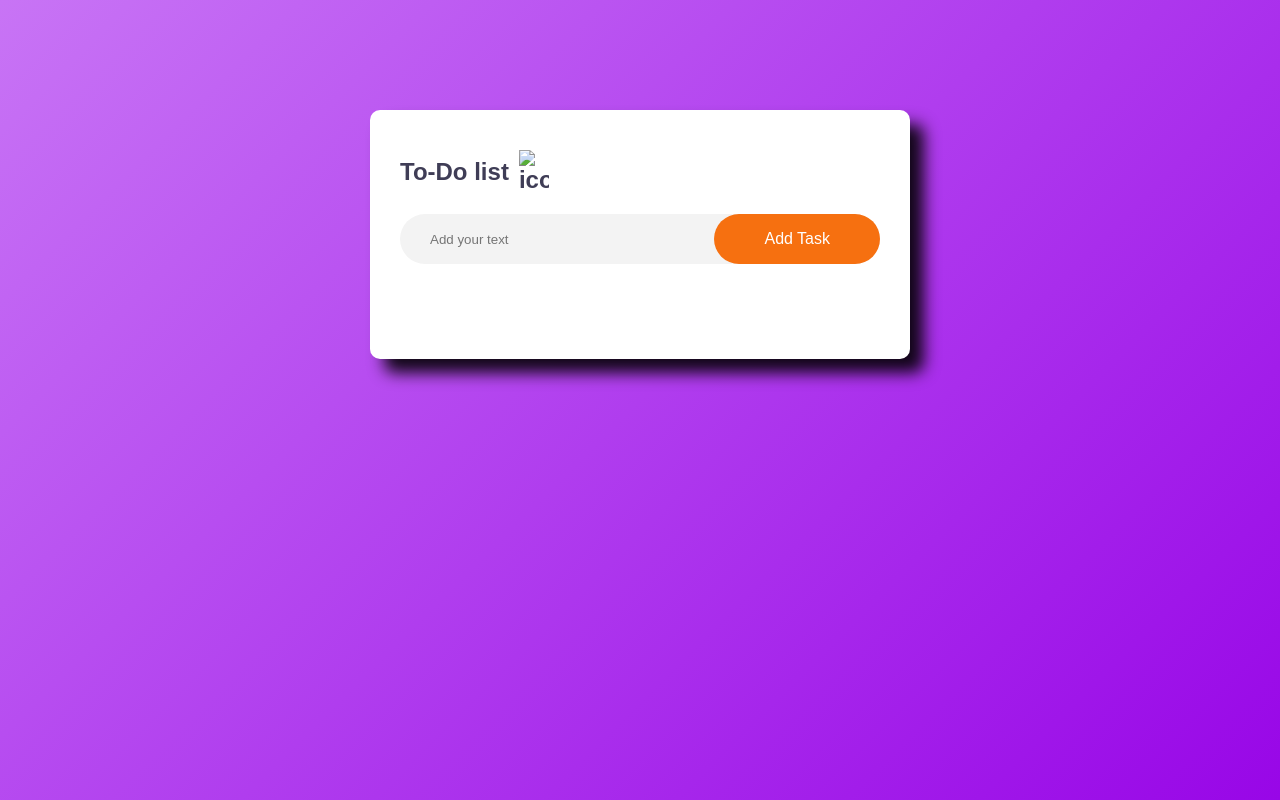
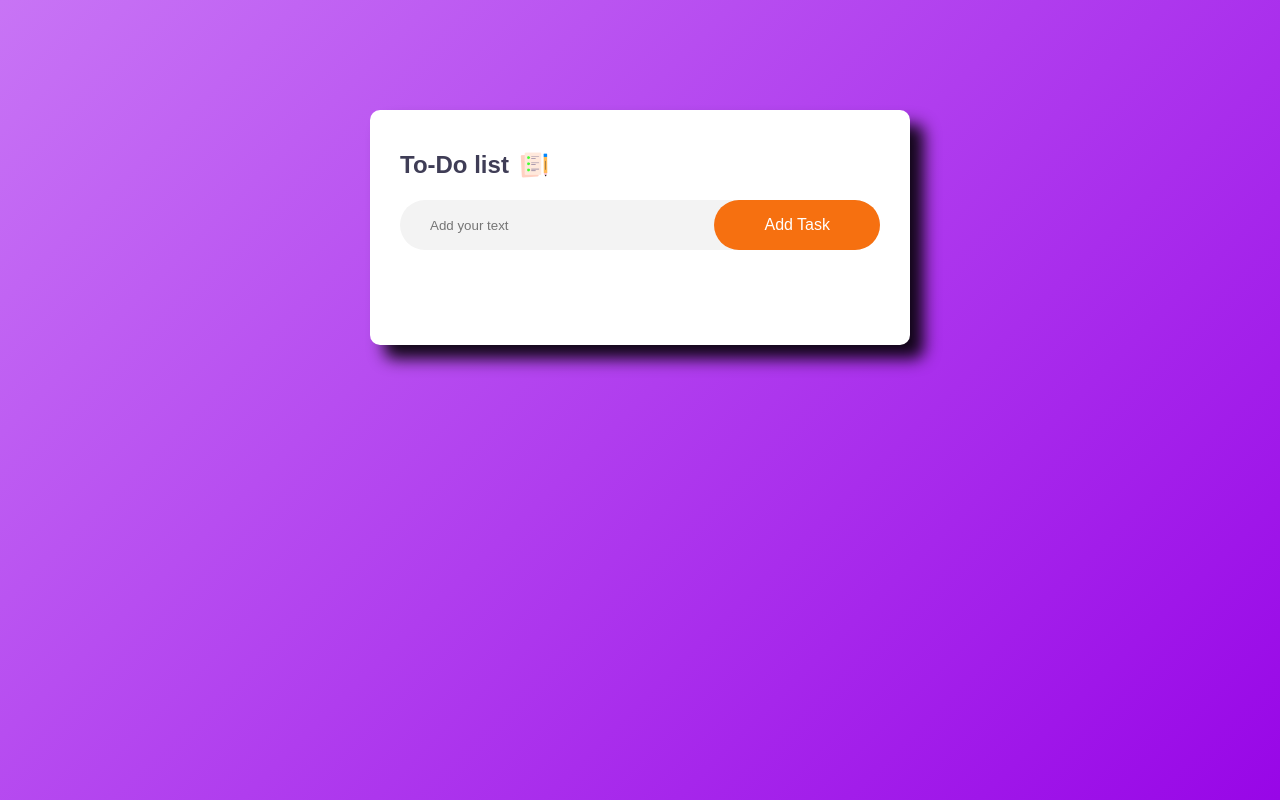
Before and after one commit to omkarshinde14/To-Do-list, a plain HTML site: page index.html in a window 1280 px wide. Drawn offline with Linux system fonts and the light colour scheme.

Commit message:
Update index.html

```diff
--- a/index.html
+++ b/index.html
@@ -9,7 +9,7 @@
   <body>
     <div class="container">
       <div class="todo-app">
-        <h2>To-Do list <img src="image/icon.png" alt="icon" /></h2>
+        <h2>To-Do list <img src="images/icon.png" alt="icon" /></h2>
         <div class="row">
           <input
             type="text"
```
